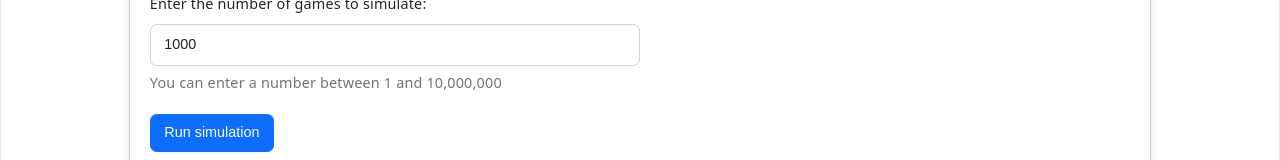
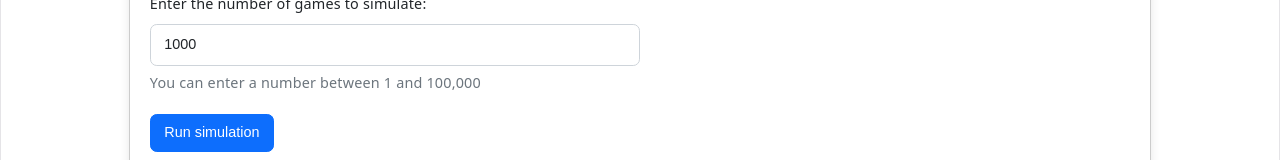
Before and after one commit to mazharali-code/craps-game, a React (Vite) app: page / in a window 1280 px wide. Shown: the part 353-513 px from the top of the page. Built offline with nearby package versions, Linux system fonts and the light colour scheme.

Commit message:
Adjust max call stack

```diff
--- a/src/components/GameCountInput.tsx
+++ b/src/components/GameCountInput.tsx
@@ -32,10 +32,10 @@ export function GameCountInput({ runGames, disabled = false }: GameCountProps) {
         disabled={disabled}
         aria-describedby="games-count-hint"
         min={1}
-        max={10_000_000}
+        max={10_000_0}
       />
       <span id="games-count-hint" className="hint">
-        You can enter a number between 1 and 10,000,000
+        You can enter a number between 1 and 100,000
       </span>
       <button type="submit" disabled={disabled}>
         {disabled ? 'Running…' : 'Run simulation'}
```
